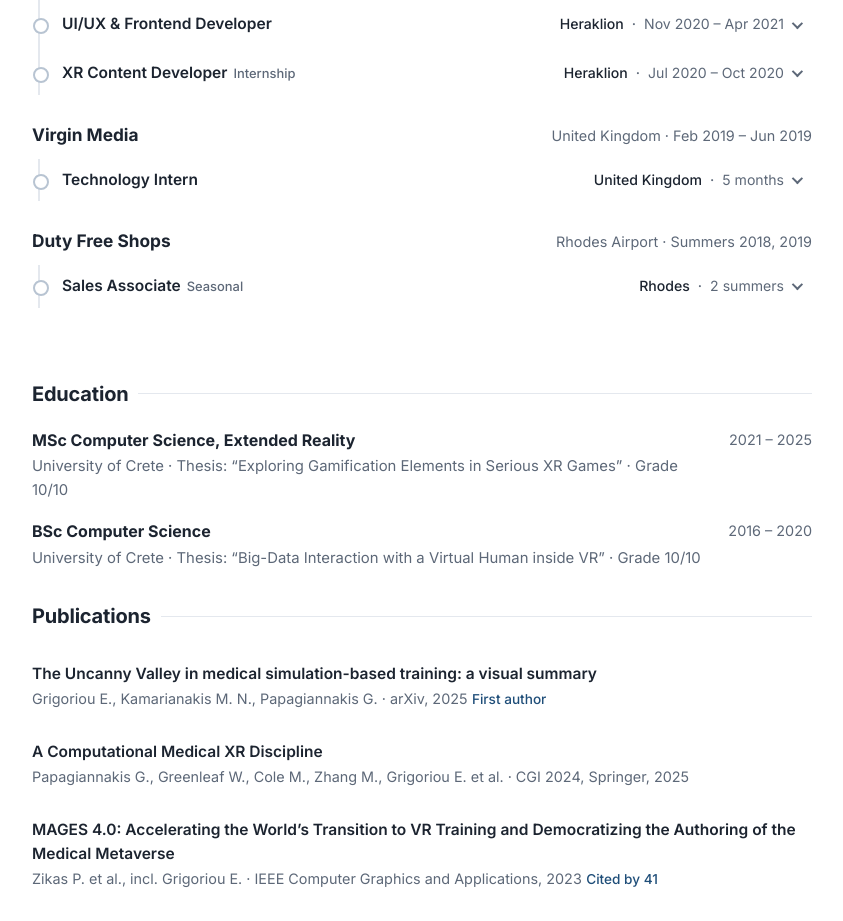
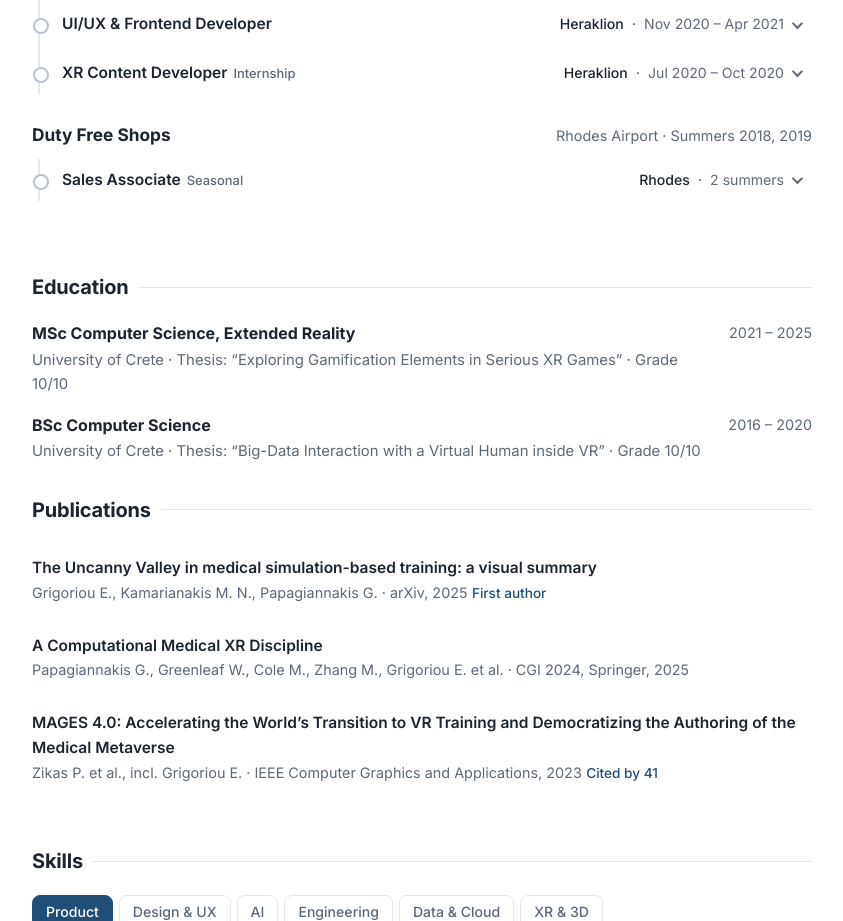
Before and after one commit to grigeleni/grigeleni.github.io, a plain HTML site: page index.html in a window 1280 px wide. Shown: the part 1984-2905 px from the top of the page, without its empty margins (218-1061 px from the left). Drawn offline with Linux system fonts and the light colour scheme.

Commit message:
Remove Virgin Media, add locations, Permit B, figures

```diff
--- a/index.html
+++ b/index.html
@@ -301,16 +301,6 @@ footer{color:var(--muted);font-size:.85rem;padding-bottom:40px}
   </div>
 
   <div class="company">
-    <div class="chead"><h3>Virgin Media</h3><span>United Kingdom · Feb 2019 – Jun 2019</span></div>
-    <div class="steps">
-      <details class="job">
-        <summary><span class="jt">Technology Intern</span><span class="jd"><span class="loc">United Kingdom</span>5 months<i></i></span></summary>
-        <ul><li>Worked in the technology team on big data projects, supporting data processing and analysis</li></ul>
-      </details>
-    </div>
-  </div>
-
-  <div class="company">
     <div class="chead"><h3>Duty Free Shops</h3><span>Rhodes Airport · Summers 2018, 2019</span></div>
     <div class="steps">
       <details class="job">
```
